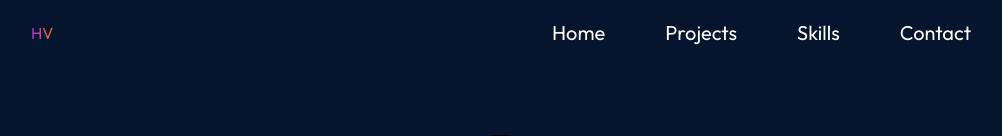
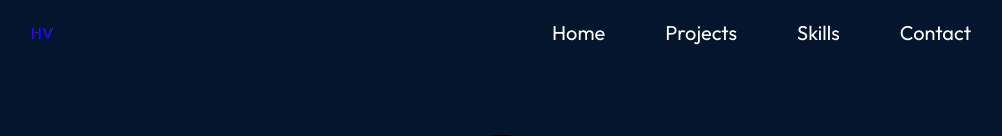
Before and after one commit to Harshada-Vikhe/portfolio, a React (Vite) app: page / in a window 1280 px wide. Shown: the top 136 px of the page, without its empty margins (139-1141 px from the left). Built offline with nearby package versions, Linux system fonts and the light colour scheme.

Commit message:
Update Navbar.css

```diff
--- a/src/components/navbar/Navbar.css
+++ b/src/components/navbar/Navbar.css
@@ -11,7 +11,7 @@ ul li a {
     transition: all 0.3 ease-in-out;
 }
 ul li a:hover,
-.navbar span a{
+.navbar .logo{
     background: linear-gradient(267deg,#DA7C25 0.36%,#b923E1 102.06%);
     --webkit-background-clip:text;
     background-clip: text;
@@ -19,7 +19,7 @@ ul li a:hover,
 
 
 }
-.navbar span a{
+.navbar .logo a{
     text-decoration: none;
     cursor: pointer;
 }
```
